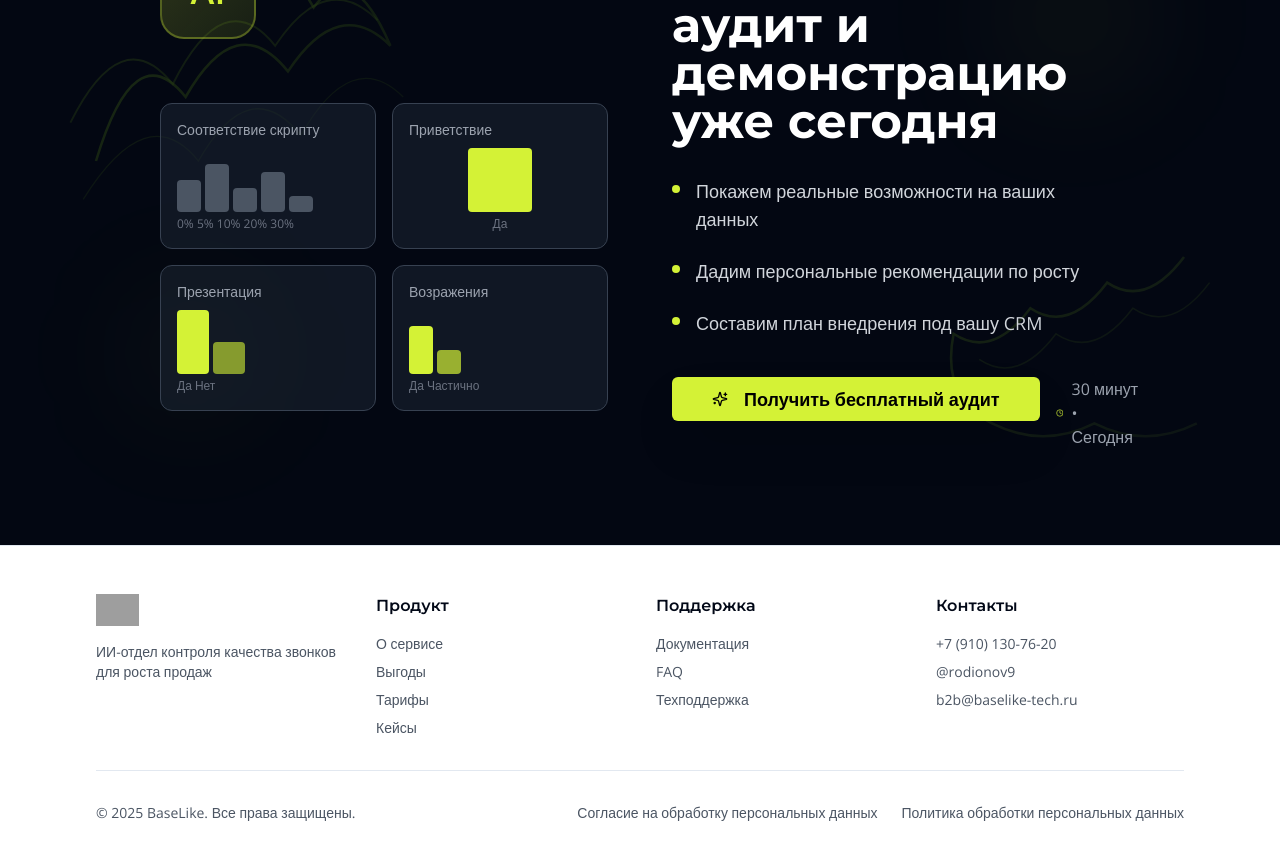
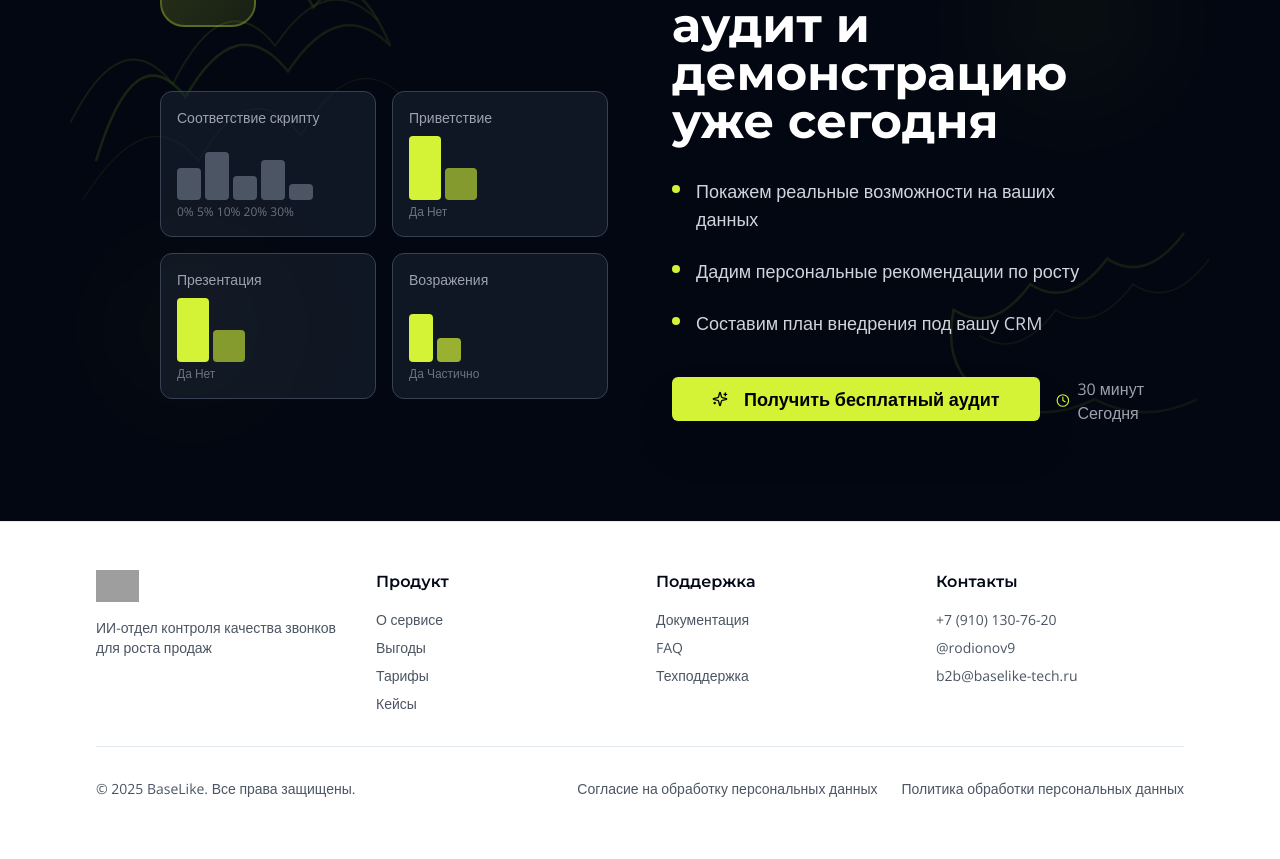
Before and after one commit to baselike/ai-qc-website, a React (Vite) app: page / in a window 1280 px wide. Shown: the part 5580-6439 px from the top of the page. Built offline with nearby package versions, Linux system fonts and the light colour scheme; grey boxes are pictures that could not be loaded.

Commit message:
Косметика

```diff
--- a/src/pages/Index.tsx
+++ b/src/pages/Index.tsx
@@ -56,7 +56,7 @@ const Index = () => {
               Увеличим выручку минимум на 10 % с помощью ИИ-отдела контроля качества.
             </p>
             <div className="flex flex-col sm:flex-row gap-6 justify-center">
-              <Button size="lg" className="bg-lime text-black hover:bg-lime/90 font-bold px-10 py-5 text-xl shadow-2xl hover:shadow-lime/25 transition-all">
+              <Button onClick={handleOpenLeadForm} size="lg" className="bg-lime text-black hover:bg-lime/90 font-bold px-10 py-5 text-xl shadow-2xl hover:shadow-lime/25 transition-all">
                 Записаться на онлайн экскурсию
               </Button>
             </div>
@@ -752,10 +752,11 @@ const Index = () => {
 
                 <div className="bg-gray-800/50 border border-gray-700 rounded-xl p-4">
                   <div className="text-gray-400 text-sm mb-2">Приветствие</div>
-                  <div className="flex items-end justify-center h-16">
-                    <div className="w-16 h-full bg-lime rounded-sm"></div>
+                  <div className="flex items-end space-x-1 h-16">
+                    <div className="w-8 h-full bg-lime rounded-sm"></div>
+                    <div className="w-8 h-8 bg-lime/60 rounded-sm"></div>
                   </div>
-                  <div className="text-center text-xs text-gray-500 mt-1">Да</div>
+                  <div className="text-xs text-gray-500 mt-1">Да Нет</div>
                 </div>
 
                 <div className="bg-gray-800/50 border border-gray-700 rounded-xl p-4">
@@ -805,8 +806,8 @@ const Index = () => {
                   Получить бесплатный аудит
                 </Button>
                 <div className="flex items-center text-gray-400 lg:justify-start justify-center">
-                  <Icon name="Clock" size={16} className="mr-2 text-lime" />
-                  <span>30 минут • Сегодня</span>
+                  <Icon name="Clock" size={25} className="mr-2 text-lime" />
+                  <span>30 минут Сегодня</span>
                 </div>
               </div>
             </div>
```
